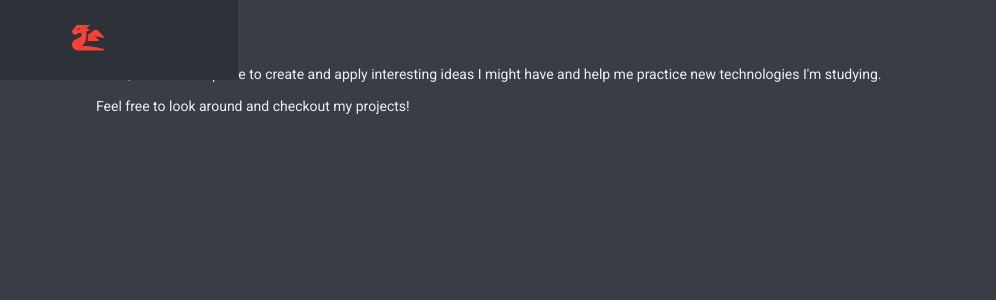
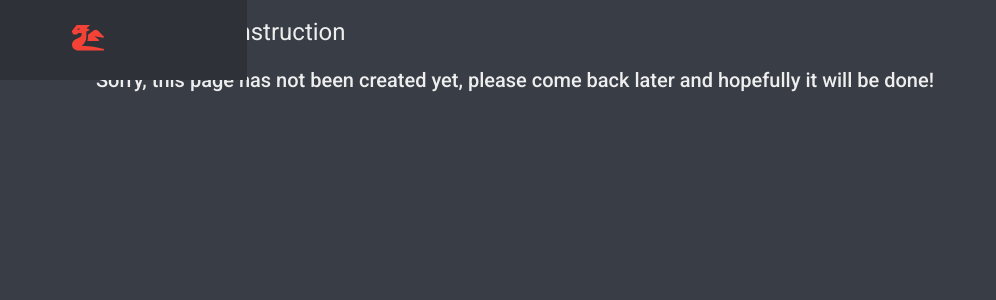
Before and after one commit to encarvlucas/encarvlucas.github.io, an Angular app: page /about in a window 1280 px wide. Before the commit this address led to /home. Shown: the top 300 px of the page, without its empty margins (0-996 px from the left). Built offline with nearby package versions, Linux system fonts and the light colour scheme.

Commit message:
Added error page for routes that 404 - Added tooltip support, including excluding side-menu tooltips in large screens - Removed repeated inclusion of app theme whenever "custom-theme.scss" was imported

```diff
--- a/src/app/app-routing.module.ts
+++ b/src/app/app-routing.module.ts
@@ -2,16 +2,20 @@ import { NgModule } from "@angular/core";
 import { Routes, RouterModule } from "@angular/router";
 import { HomeComponent } from "./components/home/home.component";
 import { ProjectsComponent } from "./components/projects/projects.component";
+import { ErrorComponent } from "./components/error-page/error.component";
 
 
 const routes: Routes = [
     { path: "home", component: HomeComponent },
+    { path: "error", component: ErrorComponent },
     { path: "projects", component: ProjectsComponent },
     { path: "projects/:dev", component: ProjectsComponent },
+    { path: "about", component: ErrorComponent },
+    { path: "dark", component: ErrorComponent },
 
     // Redirects
     { path: "", redirectTo: "home", pathMatch: "full" },
-    { path: "**", redirectTo: "home", pathMatch: "full" }, // TODO: Implement 404 screen
+    { path: "**", redirectTo: "error", pathMatch: "full" },
 ];
 
 @NgModule({
--- a/src/app/app.module.ts
+++ b/src/app/app.module.ts
@@ -1,14 +1,17 @@
 import { BrowserModule } from "@angular/platform-browser";
+import { BrowserAnimationsModule } from "@angular/platform-browser/animations";
 import { NgModule } from "@angular/core";
 
 import { AppRoutingModule } from "./app-routing.module";
 import { MatButtonModule } from "@angular/material/button";
+import { MatTooltipModule } from "@angular/material/tooltip";
 import { MatIconModule } from "@angular/material/icon";
 import { HttpClientModule } from "@angular/common/http";
 
 import { AppComponent } from "./components/app.component";
 import { SideMenuComponent } from "./components/side-menu/side-menu.component";
 import { HomeComponent } from "./components/home/home.component";
+import { ErrorComponent } from "./components/error-page/error.component";
 import { CardsComponent } from "./components/cards/cards.component";
 import { ProjectsComponent } from "./components/projects/projects.component";
 
@@ -17,13 +20,16 @@ import { ProjectsComponent } from "./components/projects/projects.component";
         AppComponent,
         SideMenuComponent,
         HomeComponent,
+        ErrorComponent,
         CardsComponent,
         ProjectsComponent,
     ],
     imports: [
         BrowserModule,
+        BrowserAnimationsModule,
         AppRoutingModule,
         MatButtonModule,
+        MatTooltipModule,
         MatIconModule,
         HttpClientModule,
     ],
--- /dev/null
+++ b/src/app/components/error-page/error.component.html
@@ -0,0 +1,20 @@
+<body>
+    <h1>
+        <mat-icon color="{{ inConstruction ? 'primary' : 'warn'}}">
+            {{ inConstruction ? "build" : "error_outline" }}
+        </mat-icon>
+        {{
+            inConstruction ?
+            "Page in construction" :
+            "Page not found!"
+        }}
+    </h1>
+
+    <h2>
+        {{
+            inConstruction ?
+            "Sorry, this page has not been created yet, please come back later and hopefully it will be done!" :
+            "Sorry, it seems the page you were looking for doesn't exist!"
+        }}
+    </h2>
+</body>
--- /dev/null
+++ b/src/app/components/error-page/error.component.scss
@@ -0,0 +1,3 @@
+mat-icon {
+    vertical-align: middle;
+}
--- /dev/null
+++ b/src/app/components/error-page/error.component.ts
@@ -0,0 +1,25 @@
+import { Component, OnInit } from "@angular/core";
+import { ActivatedRoute } from '@angular/router';
+
+@Component({
+    selector: "app-error",
+    templateUrl: "./error.component.html",
+    styleUrls: ["./error.component.scss"]
+})
+export class ErrorComponent implements OnInit {
+
+    public inConstruction: boolean;
+
+    constructor(
+        private router: ActivatedRoute
+    ) { }
+
+    ngOnInit(): void {
+        this.router.url.subscribe(
+            resp => {
+                this.inConstruction = !resp.some(url => url.path === "error");
+            }
+        );
+    }
+
+}
--- a/src/app/components/projects/projects.component.html
+++ b/src/app/components/projects/projects.component.html
@@ -1,6 +1,6 @@
 <h1>Test</h1>
 <h2>This is {{ !dev ? "Projects" : "In Development" }} </h2>
-<button mat-raised-button color="primary" disableRipple="true">
+<button mat-raised-button color="primary" matTooltip="Test to see if it still works">
     Test
 </button>
 <app-cards></app-cards>
--- a/src/app/components/projects/projects.component.ts
+++ b/src/app/components/projects/projects.component.ts
@@ -9,7 +9,9 @@ import { ActivatedRoute } from "@angular/router";
 export class ProjectsComponent implements OnInit {
     public dev: boolean;
 
-    constructor(private router: ActivatedRoute) { }
+    constructor(
+        private router: ActivatedRoute
+    ) { }
 
     ngOnInit(): void {
         this.router.params.subscribe(
--- a/src/app/components/side-menu/side-menu.component.html
+++ b/src/app/components/side-menu/side-menu.component.html
@@ -9,7 +9,8 @@
         </li>
 
         <li class="nav-item" *ngFor="let link of links">
-            <div [routerLink]="link.route" class="nav-link">
+            <div [routerLink]="link.route" class="nav-link"
+                [matTooltip]="link.name" matTooltipClass="side-bar-tooltip">
                 <mat-icon [svgIcon]="link.icon"></mat-icon>
                 <span class="nav-title">{{ link.name }}</span>
             </div>
--- a/src/app/components/side-menu/side-menu.component.scss
+++ b/src/app/components/side-menu/side-menu.component.scss
@@ -154,6 +154,10 @@ $transition-speed: 300ms;
     .nav-item:last-child {
         margin-top: auto;
     }
+
+    .side-bar-tooltip {
+        display: none;
+    }
 }
 
 /* Smaller screens */
--- a/src/app/components/side-menu/side-menu.component.ts
+++ b/src/app/components/side-menu/side-menu.component.ts
@@ -35,7 +35,7 @@ export class SideMenuComponent implements OnInit {
         {
             name: "Dark Mode",
             icon: "moonIcon",
-            route: "/", // TODO: Dark mode functionality
+            route: "/dark", // TODO: Dark mode functionality
         },
     ];
 
--- a/src/custom-theme.scss
+++ b/src/custom-theme.scss
@@ -3,11 +3,6 @@
 // For more information: https://material.angular.io/guide/theming
 @import '~@angular/material/theming';
 // Plus imports for other components in your app.
-
-// Include the common styles for Angular Material. We include this here so that you only
-// have to load a single css file for Angular Material in your app.
-// Be sure that you only ever include this mixin once!
-@include mat-core();
 
 // Define the palettes for your theme using the Material Design palettes available in palette.scss
 // (imported above). For each palette, you can optionally specify a default, lighter, and darker
@@ -20,11 +15,6 @@ $encarvlucas-site-warn: mat-palette($mat-red);
 
 // Create the theme object (a Sass map containing all of the palettes).
 $encarvlucas-site-theme: mat-light-theme($encarvlucas-site-primary, $encarvlucas-site-accent, $encarvlucas-site-warn);
-
-// Include theme styles for core and each component used in your app.
-// Alternatively, you can import and @include the theme mixins for each component
-// that you are using.
-@include angular-material-theme($encarvlucas-site-theme);
 
 // Extract the palettes you need from the theme definition.
 $primary: mat-color(map-get($encarvlucas-site-theme, primary));
--- a/src/styles.scss
+++ b/src/styles.scss
@@ -1,4 +1,8 @@
 @import "custom-theme.scss";
+
+@include mat-core();
+
+@include angular-material-theme($encarvlucas-site-theme);
 
 .app-root {
     margin: 0;
```
